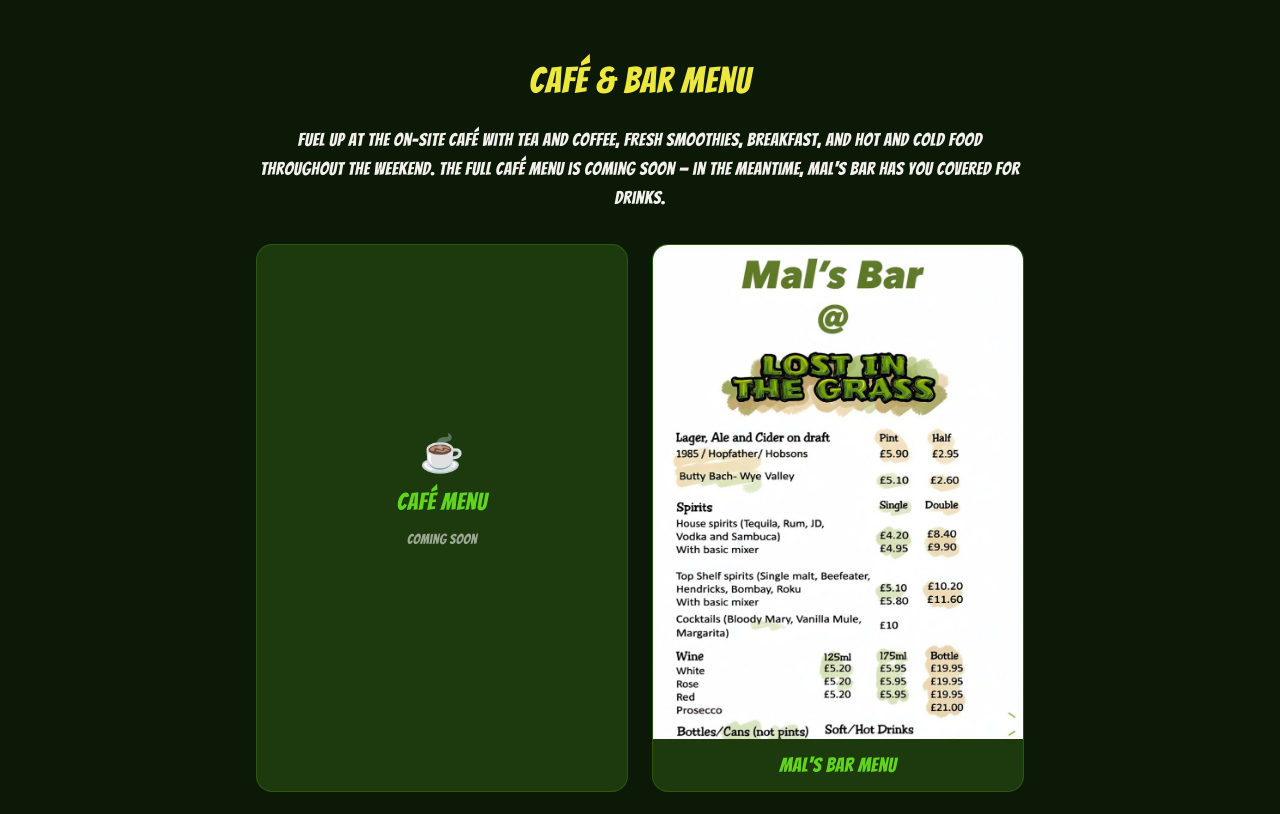
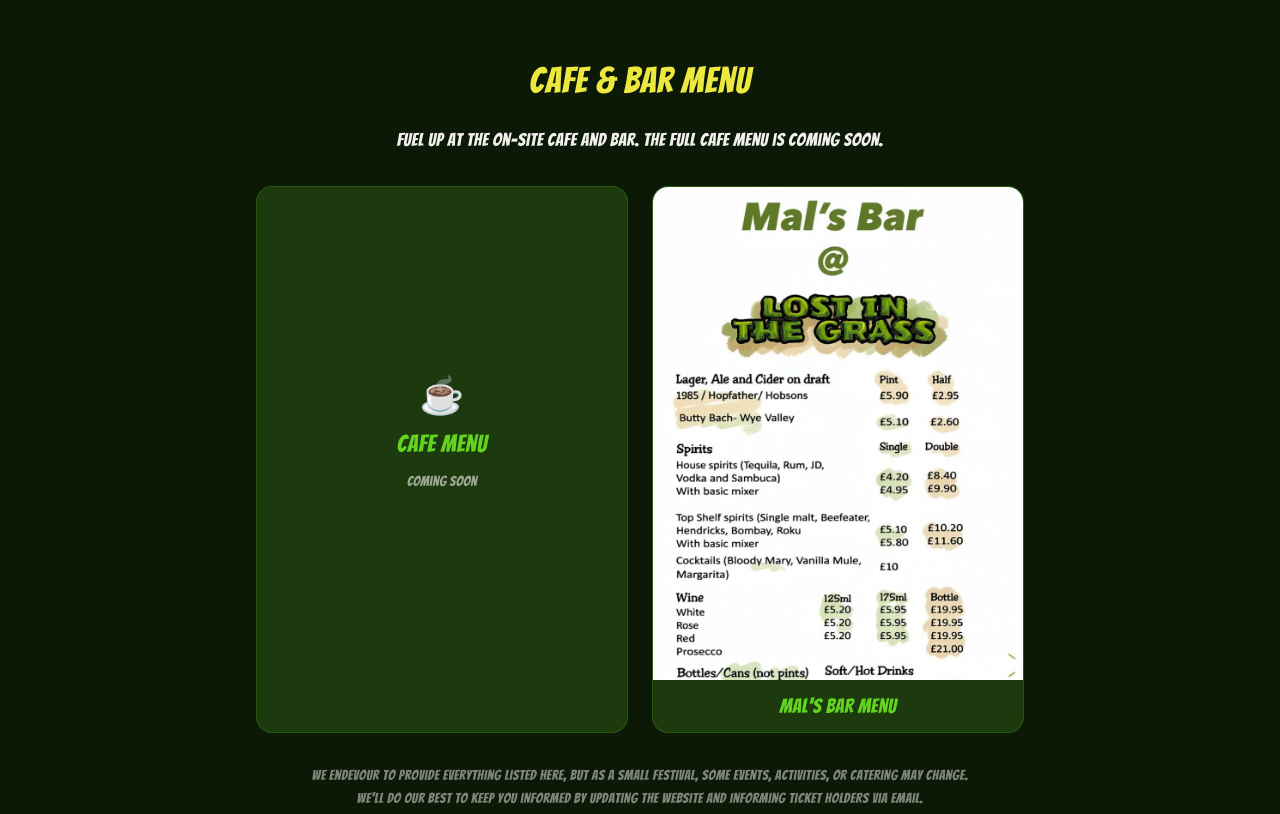
Before and after one commit to simonmetcalfe/litg, an Astro site: page / in a window 1280 px wide. Shown: the part 5088-5902 px from the top of the page. Built offline with nearby package versions, Linux system fonts and the light colour scheme; Astro itself is replaced by a stand-in of ours.

Commit message:
Bar menu update

```diff
--- a/src/components/Venue.astro
+++ b/src/components/Venue.astro
@@ -24,7 +24,7 @@
     <!-- Description – full width -->
     <p class="text-lotg-offwhite text-lg leading-relaxed">
       Lost in the Grass is hosted at <a href="https://www.outtograss.com" target="_blank" rel="noopener" class="text-lotg-green hover:underline font-semibold">Out to Grass</a> —
-      a working farm tucked into the Malvern Hills with a geodome stage, wood-fired hot tub, bar, café, and fire pits.
+      a working farm tucked into the Malvern Hills with a geodome stage, wood-fired hot tub, bar, cafe, and fire pits.
       You pitch your tent, walk to the stage, and that's your commute sorted.
     </p>
 
--- a/src/components/WhatsOn.astro
+++ b/src/components/WhatsOn.astro
@@ -39,10 +39,10 @@
       ))}
     </div>
 
-    <!-- Café & Bar menu -->
+    <!-- Cafe & Bar menu -->
     <div class="mt-16 max-w-3xl mx-auto">
       <h3 class="font-bangers text-lotg-yellow text-3xl md:text-4xl tracking-wide text-center mb-6">
-        Café &amp; Bar Menu
+        Cafe &amp; Bar Menu
       </h3>
       <p class="text-lotg-offwhite text-lg leading-relaxed text-center mb-8">
         {cafeBarMenu.intro}
@@ -52,7 +52,7 @@
         <div class="bg-lotg-card rounded-2xl border border-lotg-green/20 overflow-hidden">
           <div class="aspect-[3/4] flex flex-col items-center justify-center gap-3 p-6 text-center">
             <span class="text-4xl" aria-hidden="true">☕</span>
-            <p class="font-bangers text-lotg-green text-2xl tracking-wide">Café Menu</p>
+            <p class="font-bangers text-lotg-green text-2xl tracking-wide">Cafe Menu</p>
             <p class="text-lotg-offwhite/60 text-sm tracking-wide">Coming soon</p>
           </div>
         </div>
--- a/src/data/site.ts
+++ b/src/data/site.ts
@@ -300,7 +300,7 @@
 
 export const cafeBarMenu = {
   intro:
-    "Fuel up at the on-site café with tea and coffee, fresh smoothies, breakfast, and hot and cold food throughout the weekend. The full café menu is coming soon — in the meantime, Mal's Bar has you covered for drinks.",
+    "Fuel up at the on-site cafe and bar.  The full cafe menu is coming soon.",
   barMenuImage: "poster/bar_menu.jpeg",
 };
 
@@ -333,7 +333,7 @@
     title: 'Bar & Food',
     items: [
       { emoji: '🍺', text: 'There\'s a great on-site bar — please support it. You\'re welcome to bring your own drinks for the campsite only.' },
-      { emoji: '☕', text: 'Café opening times are yet to be confirmed; please bring a few snacks for out-of-hours eating.' },
+      { emoji: '☕', text: 'Cafe opening times are yet to be confirmed; please bring a few snacks for out-of-hours eating.' },
       { emoji: '💵', text: 'Cards are accepted but cash is preferred.' },
     ],
   },
@@ -367,7 +367,7 @@
 export const openingTimes = [
   { label: "Site Open", times: "Fri 12pm – Mon 12pm" },
   { label: "Main Stage", times: "Fri–Sun" },
-  { label: "Café", times: "Sat–Sun" },
+  { label: "Cafe", times: "Sat–Sun" },
   { label: "Bar", times: "Fri–Sun" },
   { label: "Kids Disco", times: "Fri" },
   { label: "Kids Cinema", times: "Fri–Sun" },
```
